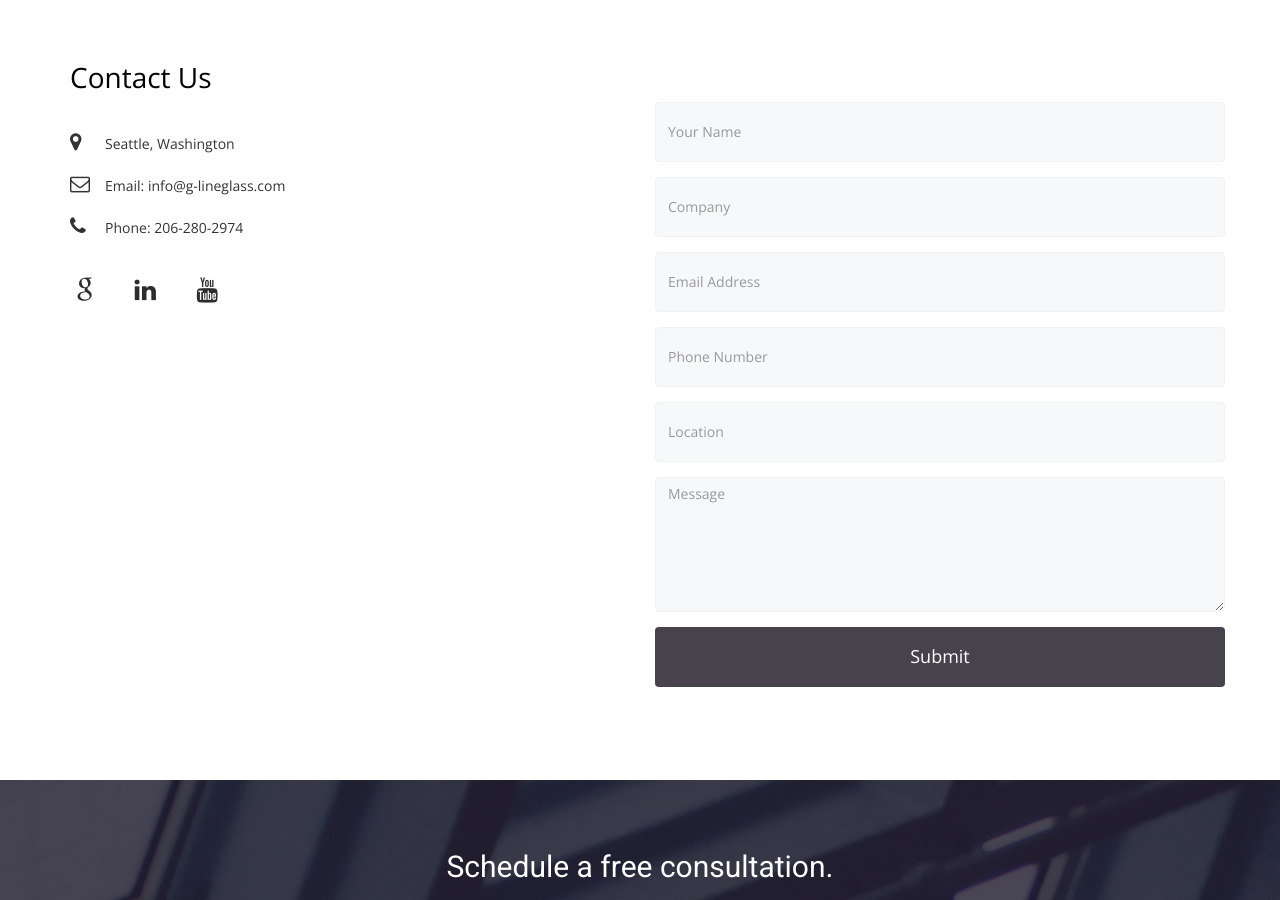
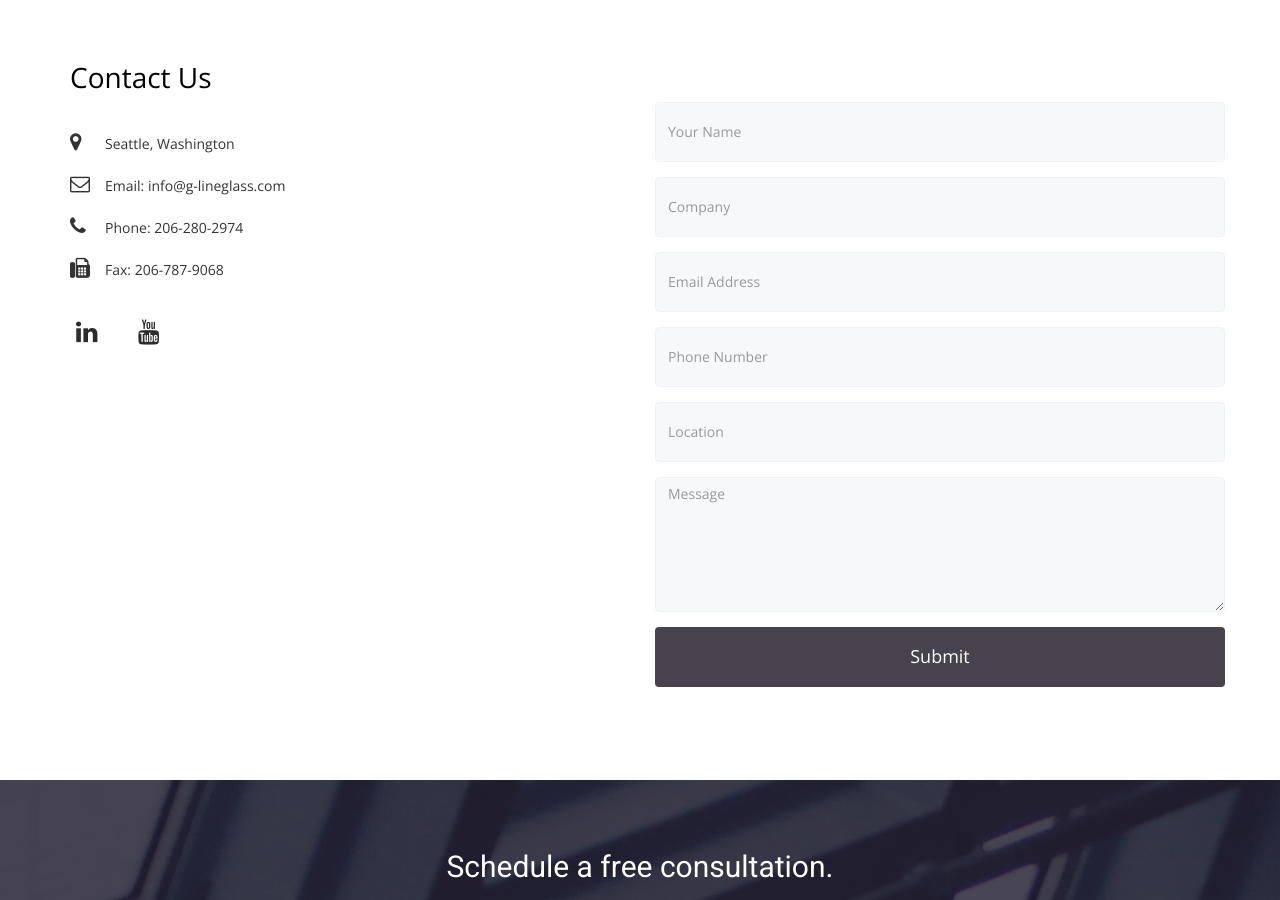
Before and after one commit to maryyphamm/glineglass, a Jekyll site: the page built from contact.html, in a window 1280 px wide and 900 px high, scrolled down 551 px. Built offline with Jekyll 4.4.1, drawn with Linux system fonts in a browser that asks for light colours; nearby versions of some CDN libraries; some web fonts are replaced.

Commit message:
Update Contact Info
Added Fax # and updated social channel links

```diff
--- a/contact.html
+++ b/contact.html
@@ -34,13 +34,13 @@ permalink: /contact/
             <li>
               <i class="fa fa-phone"></i>Phone: 206-280-2974
             </li>
+            <li>
+              <i class="fa fa-fax"></i>Fax: 206-787-9068
+            </li>
           </ul>
           <ul class="social-icons">
             <li>
-              <a href=""><i class="fa fa-google"></i></a>
-            </li>
-            <li>
-              <a href=""><i class="fa fa-linkedin"></i></a>
+              <a href="https://www.linkedin.com/in/tom-moore-1a305788/"><i class="fa fa-linkedin"></i></a>
             </li>
             <li>
               <a href="https://www.youtube.com/channel/UCyvib2zUTM4k6MDzK7FF5_g"><i class="fa fa-youtube"></i></a>
```
